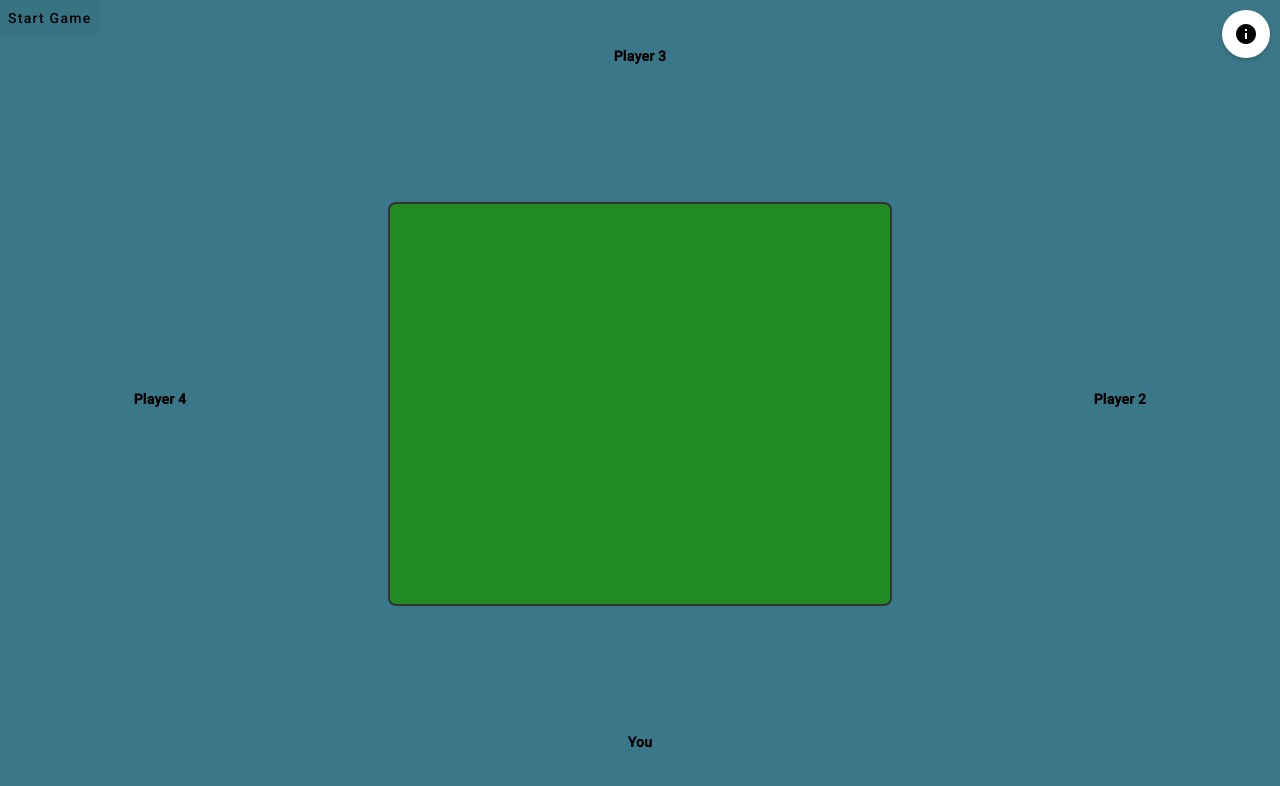
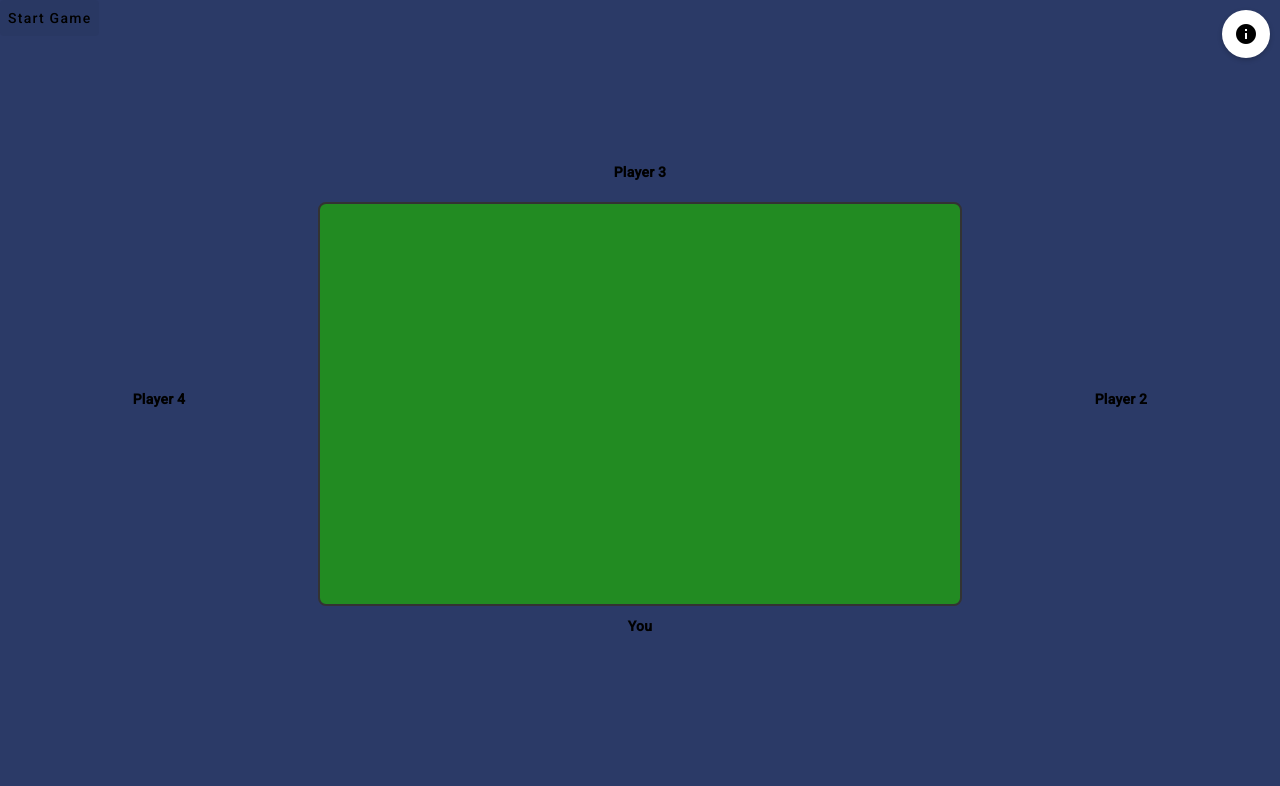
Before and after one commit to andreasx7/PilottaAngular, an Angular app: page /new-game in a window 1280 px wide. Shown: the top 786 px of the page. Built offline with nearby package versions, Linux system fonts and the light colour scheme.

Commit message:
design fixes

```diff
--- a/angular.json
+++ b/angular.json
@@ -48,8 +48,18 @@
               "budgets": [
                 {
                   "type": "initial",
-                  "maximumWarning": "500kB",
-                  "maximumError": "1MB"
+                  "maximumWarning": "1.5mb",
+                  "maximumError": "1.6mb"
+                },
+                {
+                  "type": "allScript",
+                  "maximumWarning": "2mb",
+                  "maximumError": "2.2mb"
+                },
+                {
+                  "type": "all",
+                  "maximumWarning": "2.5mb",
+                  "maximumError": "3mb"
                 },
                 {
                   "type": "anyComponentStyle",
--- a/src/app/app.component.scss
+++ b/src/app/app.component.scss
@@ -1,5 +1,5 @@
 .layout{
-    background-color: #3a7889;
+    background-color: #2B3A67;
     height: 100dvh;
     width: 100dvw;
 }
--- a/src/app/components/card/card.component.scss
+++ b/src/app/components/card/card.component.scss
@@ -3,6 +3,7 @@
     height: 90px;
     border-radius: 5px;
     box-shadow: 2px 2px 5px rgba(0, 0, 0, 0.2);
+    background-color: #FDFDFD;
     display: flex;
     justify-content: center;
     align-items: center;
--- a/src/app/components/game-board/game-board.component.scss
+++ b/src/app/components/game-board/game-board.component.scss
@@ -6,6 +6,8 @@
   grid-template-columns: 1fr 2fr 1fr;
   height: 92vh;
   max-width: 100vw;
+  justify-content: center;
+  align-content: center;
 }
 
 .info-container {
@@ -77,11 +79,11 @@
   text-align: center;
 }
 
-.bid-btn{
+.bid-btn {
   background-color: deepskyblue
 }
 
-.pass-btn{
+.pass-btn {
   background-color: orangered
 }
 
@@ -140,8 +142,8 @@
   align-items: center;
   border: 2px solid #333;
   border-radius: 8px;
-  width: 500px;
-  height: 400px;
+  width: 50dvw;
+  height: 50dvh;
   position: relative;
   background-color: forestgreen;
 }
@@ -255,7 +257,8 @@
     order: 2;
   }
 
-  .section1, .section3 {
+  .section1,
+  .section3 {
     order: 1;
   }
 }
```
